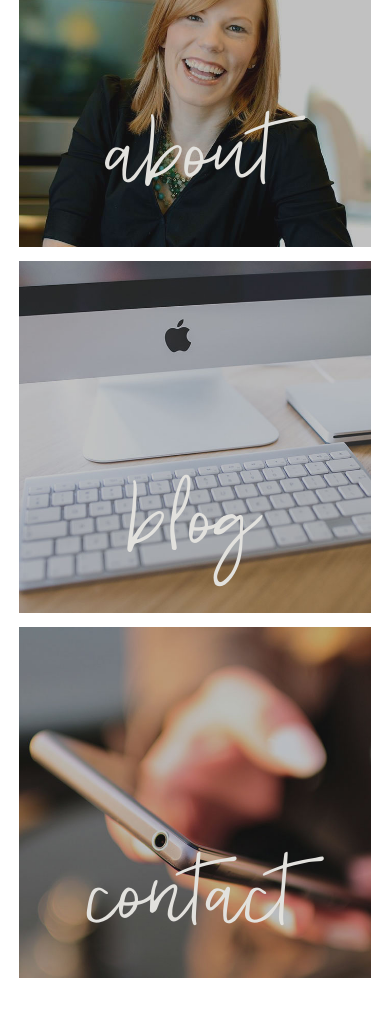
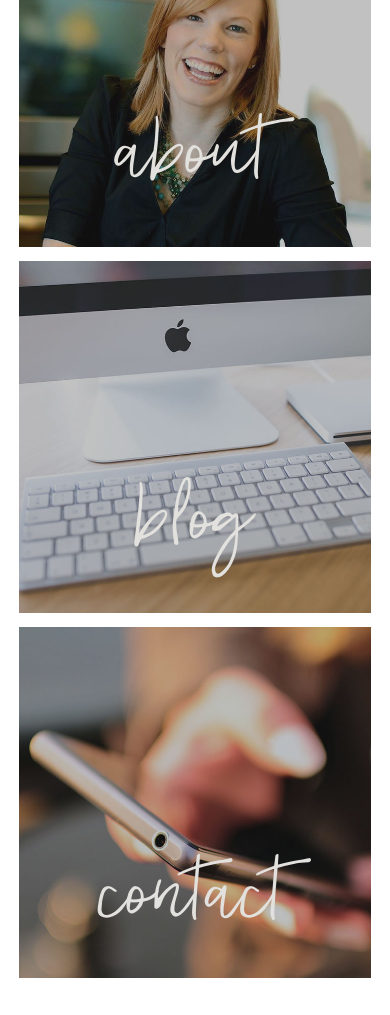
Before and after one commit to skiddhubbard/skiddhubbard.github.io, a Jekyll site: the page built from index.md, in a window 390 px wide. Shown: the part 241-1256 px from the top of the page. Built offline with Jekyll 4.4.1, drawn with Linux system fonts in a browser that asks for light colours.

Commit message:
changed mobile font size

```diff
--- a/_sass/site/_base.scss
+++ b/_sass/site/_base.scss
@@ -175,7 +175,7 @@ a {
   margin-bottom: 0px;
   top: 65%;
   text-align: center;
-  font-size: 10em;
+  font-size: 9em;
 }
 
 .about-img {
@@ -197,7 +197,7 @@ a {
   margin-bottom: 0px;
   top: 65%;
   text-align: center;
-  font-size: 10em;
+  font-size: 9em;
 }
 
 .blog-img {
@@ -228,7 +228,7 @@ a {
   margin-bottom: 0px;
   top: 65%;
   text-align: center;
-  font-size: 10em;
+  font-size: 9em;
 }
 
 #about {
```
